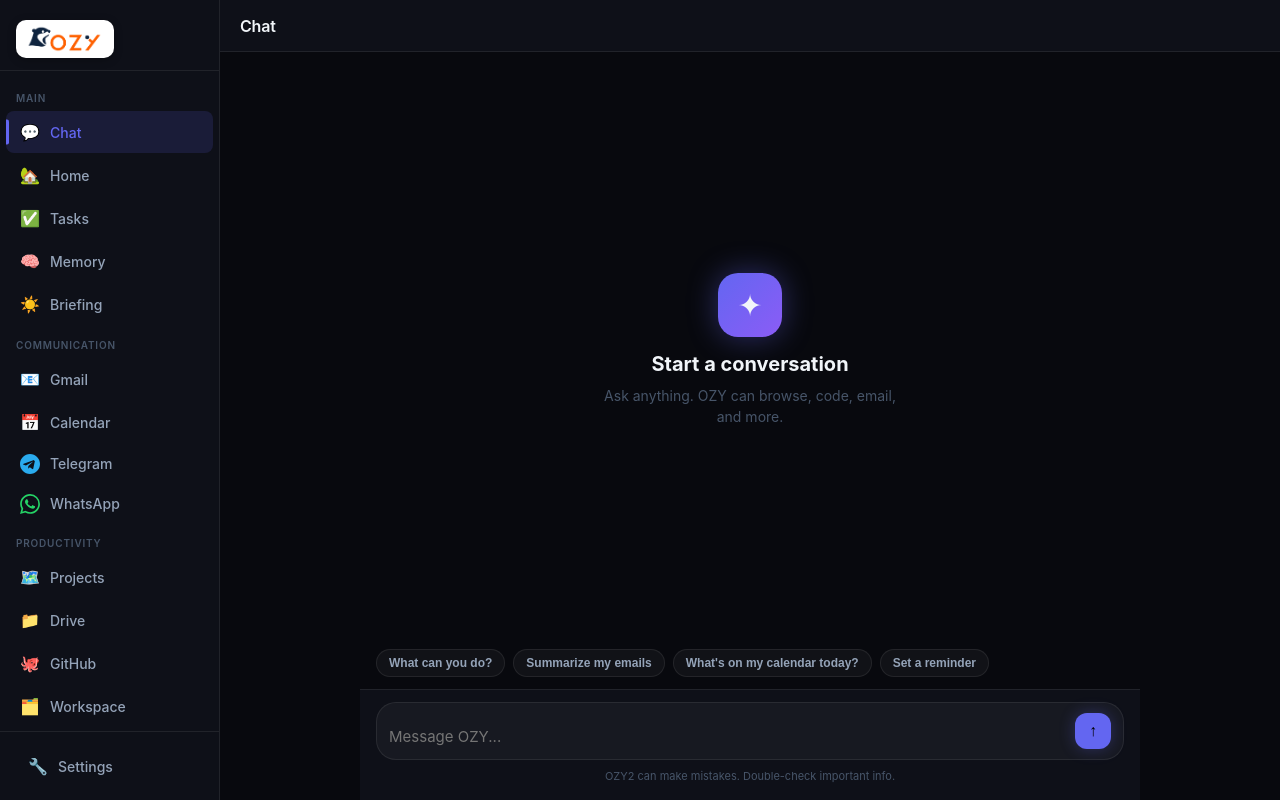
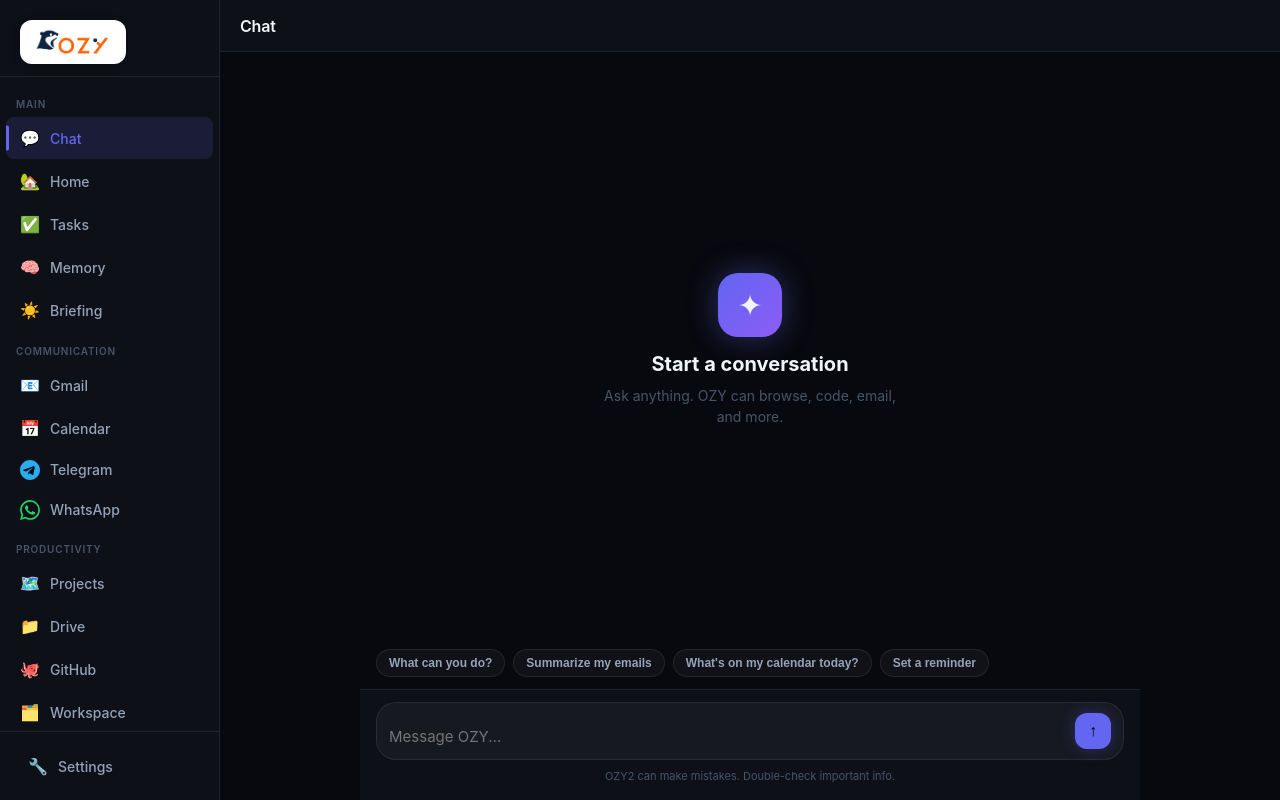
Before and after one commit to cabirpekdemir/ozy2-you, a FastAPI app: page / in a window 1280 px wide. Run offline with FastAPI, Linux system fonts and the light colour scheme; data that the repository does not hold is empty.

Commit message:
fix: logo padding + 5min inactivity auto-logout for remote sessions
- Logo: increased padding (8px 14px) + 4px margin for breathing room
- Auto-logout: 5min idle timer active only when remote_access + pin_set
- Shows lock screen overlay before redirecting to /login

Co-Authored-By: Claude Sonnet 4.6 <noreply@anthropic.com>

```diff
--- a/ui/static/css/design.css
+++ b/ui/static/css/design.css
@@ -112,11 +112,12 @@ html, body {
 
 .ozy-logo {
   background: #ffffff;
-  border-radius: 10px;
+  border-radius: 12px;
   display: flex; align-items: center; justify-content: center;
-  padding: 5px 10px;
+  padding: 8px 14px;
+  margin: 0 4px;
   flex-shrink: 0;
-  box-shadow: 0 2px 8px rgba(0,0,0,.25);
+  box-shadow: 0 2px 10px rgba(0,0,0,.3);
 }
 
 .ozy-name { display: none; }
--- a/ui/static/js/app.js
+++ b/ui/static/js/app.js
@@ -75,6 +75,42 @@ function toggleSidebar() {
   document.getElementById('sidebar').classList.toggle('hidden');
 }
 
+// ── Inactivity auto-logout (remote access only) ───────────────
+const IDLE_MS = 5 * 60 * 1000; // 5 dakika
+let _idleTimer = null;
+
+async function _checkRemoteAndStartIdle() {
+  try {
+    const r = await fetch('/api/auth/status');
+    const d = await r.json();
+    if (!d.remote_access || !d.pin_set) return; // yerel mod → timeout yok
+    _resetIdleTimer();
+    ['mousemove', 'keydown', 'touchstart', 'click', 'scroll'].forEach(ev =>
+      document.addEventListener(ev, _resetIdleTimer, { passive: true })
+    );
+  } catch {}
+}
+
+function _resetIdleTimer() {
+  clearTimeout(_idleTimer);
+  _idleTimer = setTimeout(_idleLogout, IDLE_MS);
+}
+
+async function _idleLogout() {
+  try { await fetch('/api/auth/logout', { method: 'POST' }); } catch {}
+  const ov = document.createElement('div');
+  ov.style.cssText = `position:fixed;inset:0;background:#080a10;z-index:9999;
+    display:flex;flex-direction:column;align-items:center;justify-content:center;
+    font-family:-apple-system,sans-serif;color:#e8eaf2;gap:12px;`;
+  ov.innerHTML = `
+    <div style="font-size:44px">🔒</div>
+    <div style="font-size:18px;font-weight:600">Oturum süresi doldu</div>
+    <div style="font-size:13px;color:#5a6380">5 dakika hareketsizlik nedeniyle kilitlendi</div>
+  `;
+  document.body.appendChild(ov);
+  setTimeout(() => window.location.replace('/login'), 1500);
+}
+
 // ── Init ──────────────────────────────────────────────────────
 document.addEventListener('DOMContentLoaded', async () => {
   // Apply saved theme
@@ -92,4 +128,7 @@ document.addEventListener('DOMContentLoaded', async () => {
   if (window.innerWidth <= 768) {
     document.getElementById('sidebar-toggle').style.display = 'flex';
   }
+
+  // Hareketsizlik timer'ını başlat (remote access aktifse)
+  _checkRemoteAndStartIdle();
 });
```
